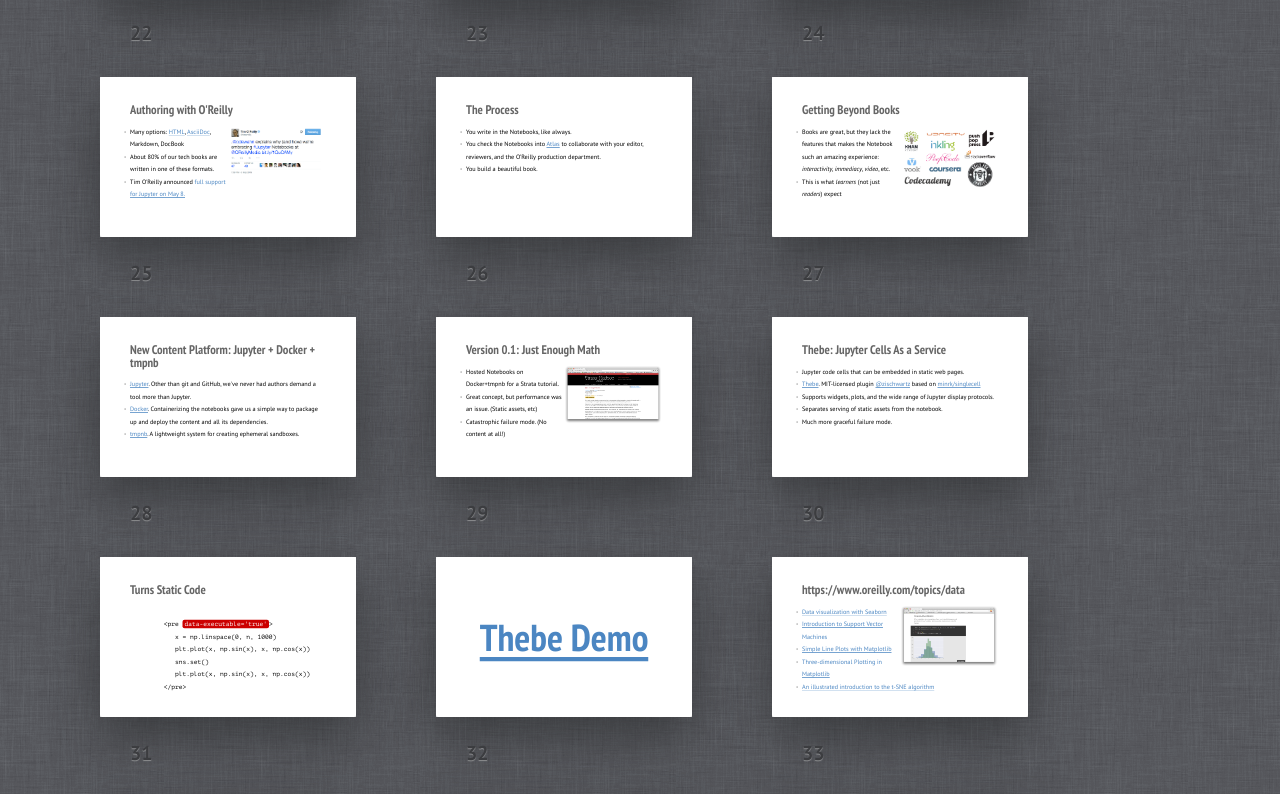
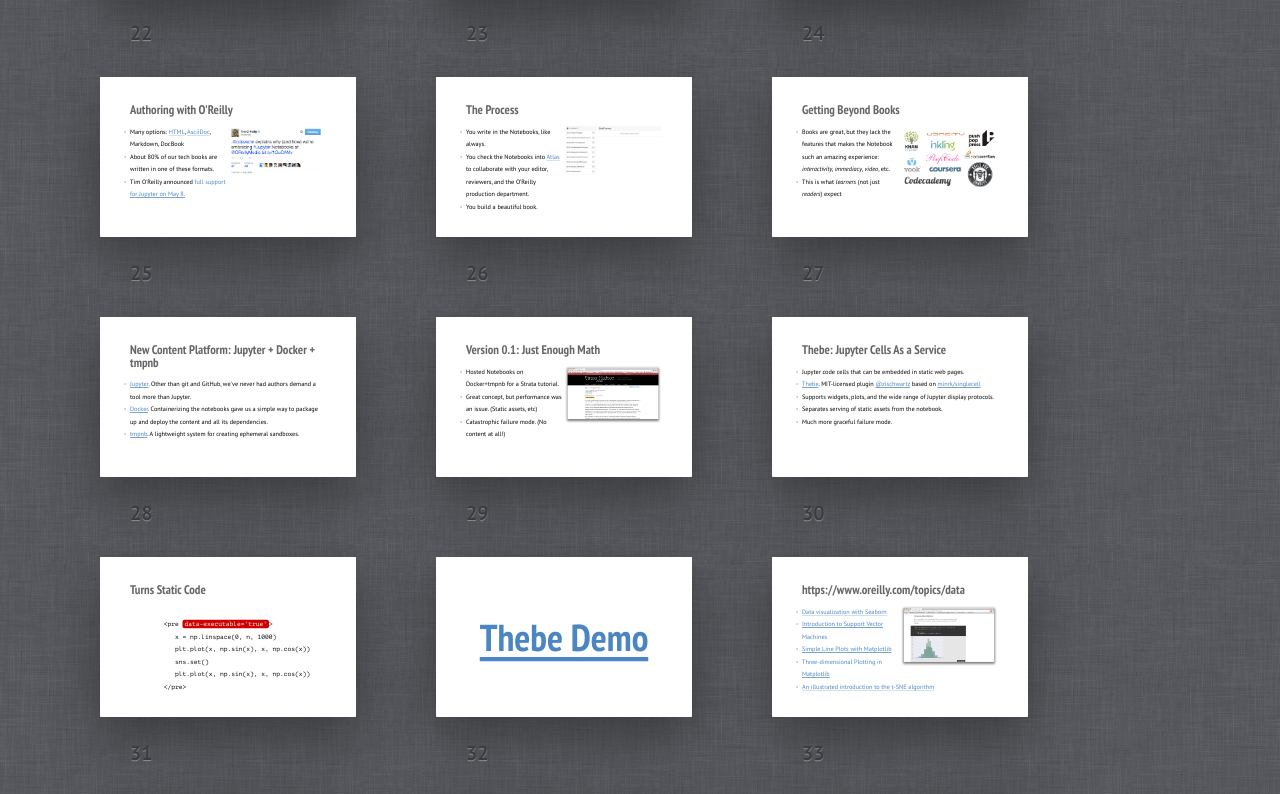
Before and after one commit to rgbkrk/jupyter-environments-talk, a plain HTML site: page index.html in a window 1280 px wide. Shown: the part 2123-2917 px from the top of the page. Drawn offline with Linux system fonts and the light colour scheme.

Commit message:
adding gif of build list

```diff
--- a/index.html
+++ b/index.html
@@ -345,6 +345,7 @@
 
 	<section class="slide"><div>
 		<h2>The Process</h2>
+		<img src="pictures/atlas-configure.gif" style="float:right; width: 50%" alt="Typity type type">
 		<ul>
 		  <li>You write in the Notebooks, like always.</li>
 		  <li>You check the Notebooks into <a href="atlas.oreilly.com">Atlas</a> to collaborate with your editor, reviewers, and the O’Reilly production department.</li>
```
Also changed, not shown: pictures/atlas-configure.gif (added).
